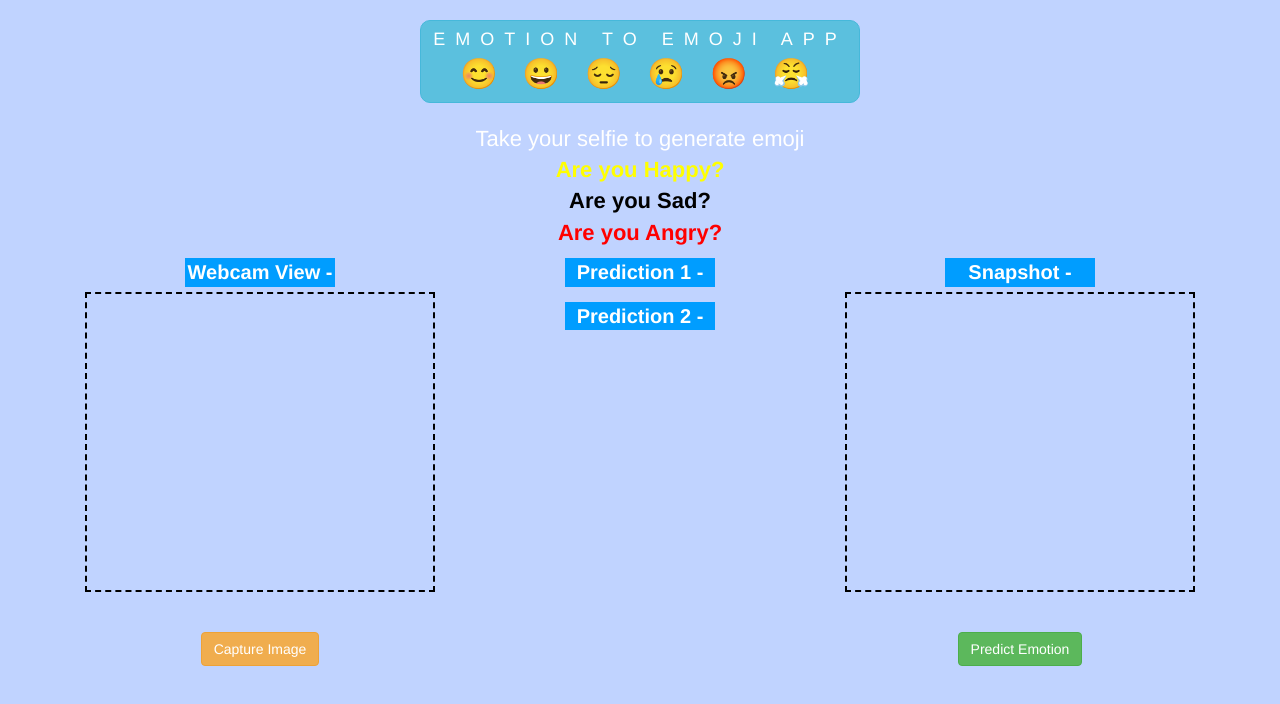
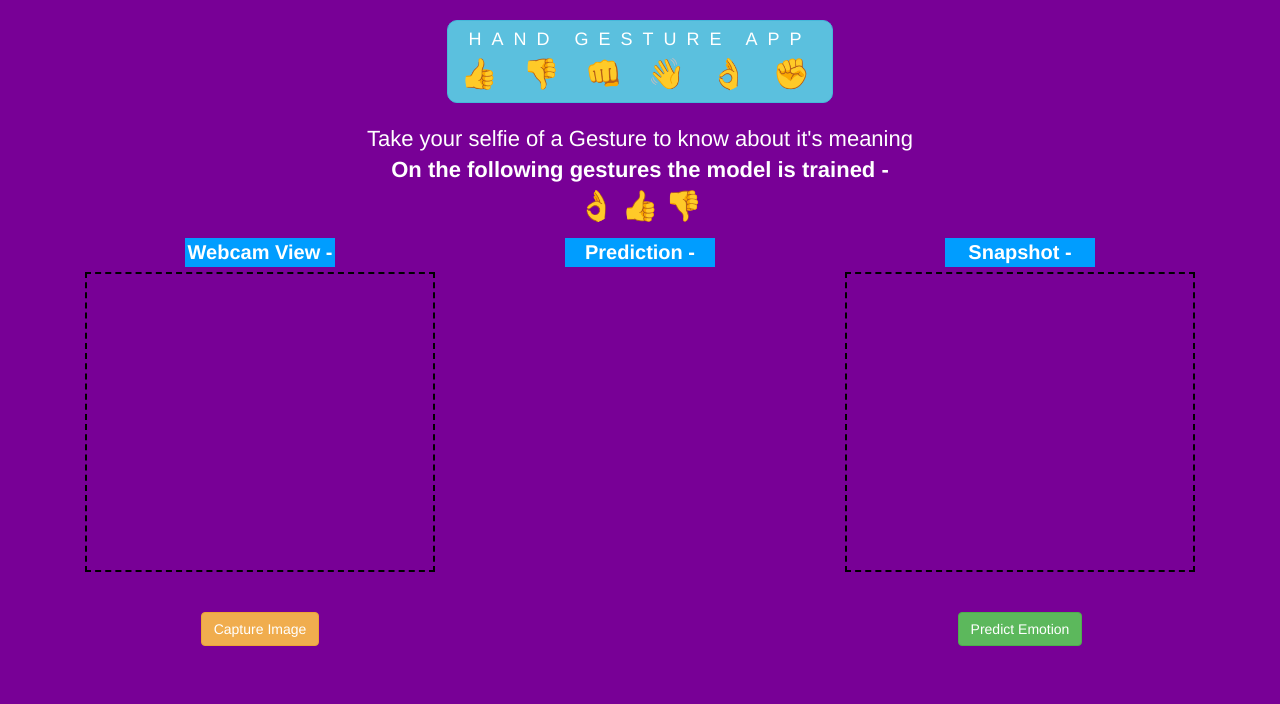
Before and after one commit to ayantiwari2022/Hand-gesture-app, a plain HTML site: page index.html in a window 1280 px wide. Drawn offline with nearby package versions, Linux system fonts and the light colour scheme.

Commit message:
Add files via upload

```diff
--- a/index.html
+++ b/index.html
@@ -1,7 +1,7 @@
 
 <html>
   <head>
-    <title>Emotion To Emoji</title>
+    <title>Hand Gesture App</title>
     <meta name="viewport" content="width=device-width, initial-scale=1.0">
     <link rel="stylesheet" href="https://maxcdn.bootstrapcdn.com/bootstrap/3.4.0/css/bootstrap.min.css">
     <script src="https://ajax.googleapis.com/ajax/libs/jquery/3.4.1/jquery.min.js"></script>
@@ -17,26 +17,25 @@
   <div class="container">
 
     <center>
-      <h3 class="btn btn-info heading"> EMOTION TO EMOJI APP
+      <h3 class="btn btn-info heading"> HAND GESTURE APP
       <br>
-      <span>&#128522;</span>
-      <span>&#128512;</span>
-      <span>&#128532;</span>
-      <span>&#128546;</span>
-      <span>&#128545;</span>
-      <span>&#128548;</span>
+      <span>&#128077;</span>
+      <span>&#128078;</span>
+      <span>&#128074;</span>
+      <span>&#128075;</span>
+      <span>&#128076;</span>
+      <span>&#9994;</span>
       </h3>
 
       <br><br>
 
-      <p style="font-size: 22px;">Take your selfie to generate emoji
+      <p style="font-size: 22px;">Take your selfie of a Gesture to know about it's meaning
       	<br>
-        <b style="color: yellow">Are you Happy?</b>
+        <b>On the following gestures the model is trained - </b>
         <br>
-        <b style="color: black">Are you Sad?</b>
-        <br>
-        <b style="color: red">Are you Angry?</b>
-        <br>
+        <span>&#128076;</span>
+        <span>&#128077;</span>
+        <span>&#128078;</span>
       </p>
       <div class="col-md-4 col-sm-12 col-xs-12">
 	      <label>Webcam View - </label>
@@ -46,13 +45,9 @@
         <button onclick="take_snapshot();" class="btn btn-warning">Capture Image</button>
       </div>
       <div class="col-md-4 col-sm-12 col-xs-12">
-      <label>Prediction 1 - </label>
+      <label>Prediction - </label>
       <p class="emotion_name" id="result_emotion_name"></p>
       <p class="emoji" id="update_emoji"></p>
-
-      <label>Prediction 2 - </label>
-      <p class="emotion_name" id="result_emotion_name2"></p>
-      <p class="emoji" id="update_emoji2"></p>
       </div>
       <div class="col-md-4 col-sm-12 col-xs-12">
 	      <label>Snapshot - </label>
--- a/style.css
+++ b/style.css
@@ -1,7 +1,7 @@
 body
 {
   color: white;
-  background: #c0d3ff;
+  background: #780096;
 }
 span
 {
```
